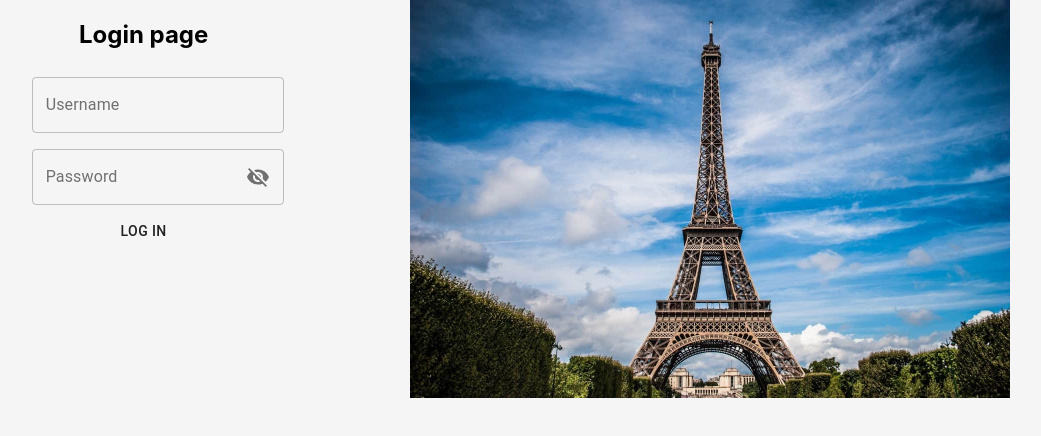
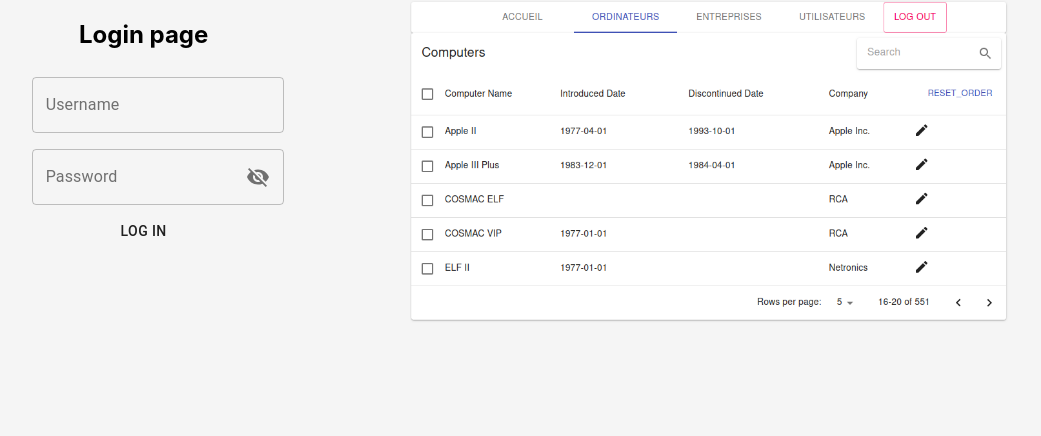
Before and after one commit to alagneau/cdb-front-end, a React (Create React App) app: page / in a window 1280 px wide. Shown: the top 436 px of the page, without its empty margins (123-1164 px from the left). Built offline with nearby package versions, Linux system fonts and the light colour scheme.

Commit message:
Changement de l'image de présentation du site sur la page de login

```diff
--- a/src/Components/Views/Login/login.view.js
+++ b/src/Components/Views/Login/login.view.js
@@ -148,7 +148,7 @@ export function LoginView(props) {
             </div>
 
             <div>
-                <img style={{width: "600px"}} src="login_image.jpg" alt="Exemple d'une page du site"/>
+                <img style={{width: "600px"}} src="login_image.png" alt="Exemple d'une page du site"/>
             </div>
             {(connected==="true") && <Redirect to={props.path} {...props}/>}
         </div>
```
Also changed, not shown: public/login_image.jpg (deleted), public/login_image.png (added).
